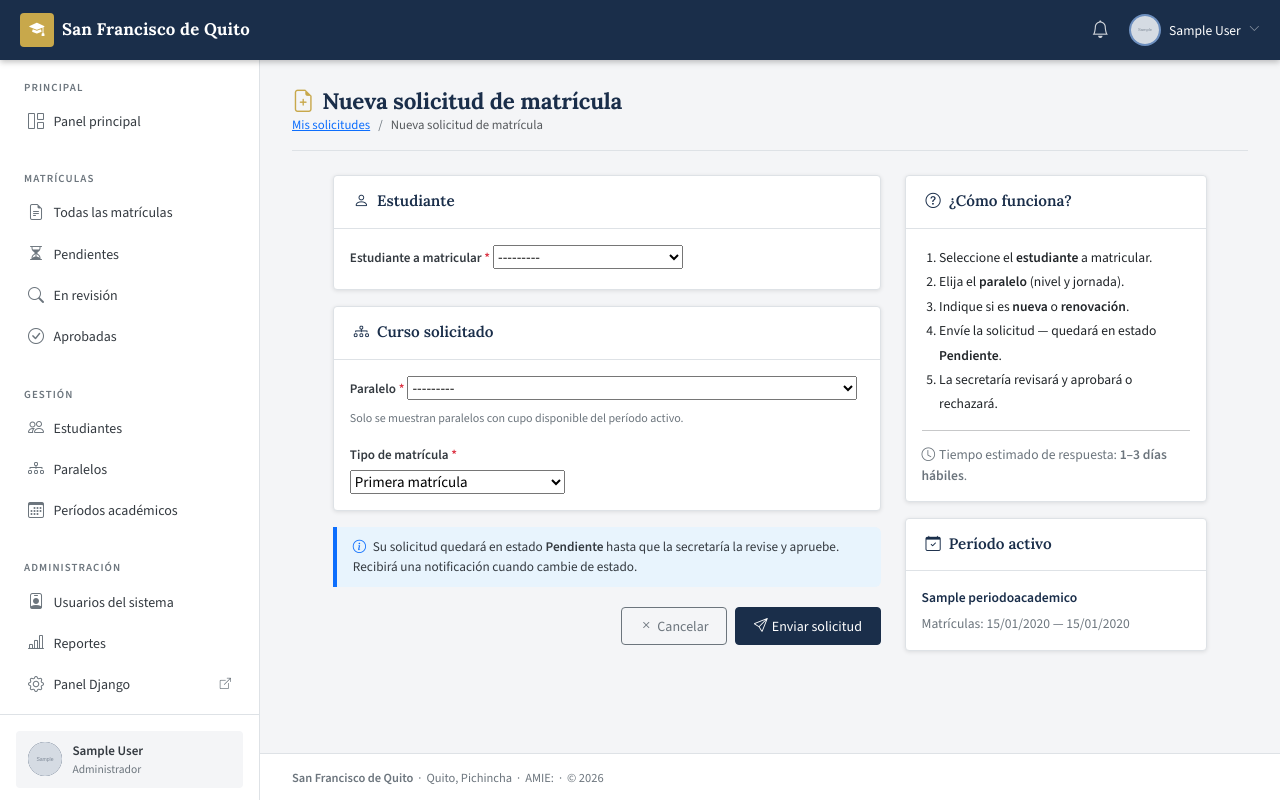
After one commit to Cristianv222/matriculas, a Django app: page /matriculas/nueva/ in a window 1280 px wide. The commit adds this page. Run offline with Django 4.2, Linux system fonts and the light colour scheme; a user stored in the database is signed in; tables that the repository leaves empty hold one stand-in row (values such as "Sample post"); grey boxes marked "Sample" are stand-in pictures.

Commit message:
listo panel del estudiante y todos los cambios

```diff
--- a/apps/matriculas/views.py
+++ b/apps/matriculas/views.py
@@ -9,8 +9,8 @@ from django.contrib.auth.mixins import LoginRequiredMixin, UserPassesTestMixin
 from django.core.exceptions import ValidationError
 from django.db.models import Q
 from django.http import JsonResponse
-from django.shortcuts import get_object_or_404, redirect
-from django.urls import reverse_lazy
+from django.shortcuts import get_object_or_404, redirect, render
+from django.urls import reverse_lazy, reverse
 from django.utils import timezone
 from django.views import View
 from django.views.generic import (
@@ -50,7 +50,7 @@ class AdminMixin(LoginRequiredMixin, UserPassesTestMixin):
 #  REPRESENTANTE / SOLICITANTE
 # ─────────────────────────────────────────────────────────────────────────────
 
-class MatriculaListView(RepresentanteMixin, ListView):
+class MisSolicitudesView(RepresentanteMixin, ListView):
     """Lista las matrículas del representante autenticado."""
     model               = Matricula
     template_name       = 'matriculas/lista.html'
@@ -73,6 +73,63 @@ class MatriculaListView(RepresentanteMixin, ListView):
         return ctx
 
 
+class MatriculaListView(LoginRequiredMixin, ListView):
+    """
+    Lista de matrículas:
+    - Representante: solo ve las suyas.
+    - Staff / secretaría / admin: ve todas con filtros.
+    """
+    model               = Matricula
+    template_name       = 'matriculas/lista.html'
+    context_object_name = 'matriculas'
+    paginate_by         = 20
+
+    def get_queryset(self):
+        user = self.request.user
+        if user.is_staff:
+            qs = Matricula.objects.select_related(
+                'estudiante', 'paralelo', 'paralelo__periodo',
+                'solicitante', 'revisado_por',
+            )
+            estado   = self.request.GET.get('estado')
+            periodo  = self.request.GET.get('periodo')
+            busqueda = self.request.GET.get('q')
+            if estado:
+                qs = qs.filter(estado=estado)
+            if periodo:
+                qs = qs.filter(paralelo__periodo__id=periodo)
+            if busqueda:
+                qs = qs.filter(
+                    Q(codigo__icontains=busqueda) |
+                    Q(estudiante__nombres__icontains=busqueda) |
+                    Q(estudiante__apellidos__icontains=busqueda) |
+                    Q(estudiante__numero_identificacion__icontains=busqueda)
+                )
+        else:
+            qs = Matricula.objects.filter(solicitante=user).select_related(
+                'estudiante', 'paralelo', 'paralelo__periodo'
+            )
+            estado = self.request.GET.get('estado')
+            if estado:
+                qs = qs.filter(estado=estado)
+        return qs.order_by('-fecha_solicitud')
+
+    def get_context_data(self, **kwargs):
+        ctx = super().get_context_data(**kwargs)
+        ctx['estados']         = Matricula.ESTADOS
+        ctx['estado_filtrado'] = self.request.GET.get('estado', '')
+        ctx['busqueda']        = self.request.GET.get('q', '')
+        ctx['es_staff']        = self.request.user.is_staff
+        if self.request.user.is_staff:
+            ctx['conteo'] = {
+                'pendientes':  Matricula.objects.filter(estado=Matricula.ESTADO_PENDIENTE).count(),
+                'en_revision': Matricula.objects.filter(estado=Matricula.ESTADO_EN_REVISION).count(),
+                'aprobadas':   Matricula.objects.filter(estado=Matricula.ESTADO_APROBADA).count(),
+                'rechazadas':  Matricula.objects.filter(estado=Matricula.ESTADO_RECHAZADA).count(),
+            }
+        return ctx
+
+
 class MatriculaCreateView(RepresentanteMixin, CreateView):
     """El representante crea una nueva solicitud de matrícula."""
     model         = Matricula
@@ -80,40 +137,57 @@ class MatriculaCreateView(RepresentanteMixin, CreateView):
     fields        = ['estudiante', 'paralelo', 'tipo', 'matricula_anterior']
 
     def get_success_url(self):
-        return reverse_lazy('matriculas:detalle', kwargs={'pk': self.object.pk})
+        return reverse('matriculas:detalle', kwargs={'pk': self.object.pk})
+
+    def get_form(self, form_class=None):
+        form = super().get_form(form_class)
+        from apps.periodos.models import PeriodoAcademico, Paralelo
+        periodo = PeriodoAcademico.objects.filter(es_activo=True).first()
+        if periodo:
+            form.fields['paralelo'].queryset = Paralelo.objects.filter(
+                periodo=periodo
+            ).select_related('nivel', 'periodo')
+        else:
+            form.fields['paralelo'].queryset = Paralelo.objects.none()
+
+        # Filtrar estudiantes: representante solo ve los suyos
+        user = self.request.user
+        if not user.is_staff:
+            from apps.estudiantes.models import Estudiante
+            form.fields['estudiante'].queryset = Estudiante.objects.filter(
+                representante=user
+            )
+        return form
 
     def form_valid(self, form):
         form.instance.solicitante = self.request.user
-        try:
-            form.instance.full_clean()
-        except ValidationError as e:
-            form.add_error(None, e)
-            return self.form_invalid(form)
         messages.success(self.request,
-            f'Solicitud de matrícula {form.instance.codigo} enviada correctamente.')
+            'Solicitud de matrícula enviada correctamente.')
         return super().form_valid(form)
 
     def get_context_data(self, **kwargs):
         ctx = super().get_context_data(**kwargs)
         ctx['titulo'] = 'Nueva solicitud de matrícula'
         ctx['accion'] = 'Enviar solicitud'
+        from apps.periodos.models import PeriodoAcademico
+        ctx['periodo_activo'] = PeriodoAcademico.objects.filter(es_activo=True).first()
         return ctx
 
 
-class MatriculaDetailView(RepresentanteMixin, DetailView):
-    """Detalle de la matrícula visible al representante."""
+class MatriculaDetailView(LoginRequiredMixin, DetailView):
+    """Detalle de la matrícula."""
     model         = Matricula
     template_name = 'matriculas/detalle.html'
 
     def get_queryset(self):
-        # Representantes solo ven las suyas; el staff ve todas.
         if self.request.user.is_staff:
             return Matricula.objects.all()
-        return super().get_queryset()
+        return Matricula.objects.filter(solicitante=self.request.user)
 
     def get_context_data(self, **kwargs):
         ctx = super().get_context_data(**kwargs)
-        ctx['historial'] = self.object.historial.select_related('usuario').order_by('fecha')
+        ctx['historial']       = self.object.historial.select_related('usuario').order_by('fecha')
+        ctx['puede_gestionar'] = self.request.user.is_staff
         return ctx
 
 
@@ -137,12 +211,32 @@ class MatriculaUpdateView(RepresentanteMixin, UpdateView):
             return redirect('matriculas:lista')
 
     def get_success_url(self):
-        return reverse_lazy('matriculas:detalle', kwargs={'pk': self.object.pk})
+        return reverse('matriculas:detalle', kwargs={'pk': self.object.pk})
+
+    def get_form(self, form_class=None):
+        form = super().get_form(form_class)
+        from apps.periodos.models import PeriodoAcademico, Paralelo
+        periodo = PeriodoAcademico.objects.filter(es_activo=True).first()
+        if periodo:
+            form.fields['paralelo'].queryset = Paralelo.objects.filter(
+                periodo=periodo
+            ).select_related('nivel', 'periodo')
+        else:
+            form.fields['paralelo'].queryset = Paralelo.objects.none()
+        user = self.request.user
+        if not user.is_staff:
+            from apps.estudiantes.models import Estudiante
+            form.fields['estudiante'].queryset = Estudiante.objects.filter(
+                representante=user
+            )
+        return form
 
     def get_context_data(self, **kwargs):
         ctx = super().get_context_data(**kwargs)
         ctx['titulo'] = 'Editar solicitud de matrícula'
         ctx['accion'] = 'Guardar cambios'
+        from apps.periodos.models import PeriodoAcademico
+        ctx['periodo_activo'] = PeriodoAcademico.objects.filter(es_activo=True).first()
         return ctx
 
 
@@ -179,8 +273,6 @@ class PanelSecretariaView(PersonalMixin, ListView):
             'estudiante', 'paralelo', 'paralelo__periodo',
             'solicitante', 'revisado_por',
         )
-
-        # Filtros desde GET
         estado   = self.request.GET.get('estado')
         periodo  = self.request.GET.get('periodo')
         busqueda = self.request.GET.get('q')
@@ -203,12 +295,11 @@ class PanelSecretariaView(PersonalMixin, ListView):
         ctx['estados']         = Matricula.ESTADOS
         ctx['estado_filtrado'] = self.request.GET.get('estado', '')
         ctx['busqueda']        = self.request.GET.get('q', '')
-        # Contadores rápidos para el dashboard de la secretaría
         ctx['conteo'] = {
-            'pendientes':   Matricula.objects.filter(estado=Matricula.ESTADO_PENDIENTE).count(),
-            'en_revision':  Matricula.objects.filter(estado=Matricula.ESTADO_EN_REVISION).count(),
-            'aprobadas':    Matricula.objects.filter(estado=Matricula.ESTADO_APROBADA).count(),
-            'rechazadas':   Matricula.objects.filter(estado=Matricula.ESTADO_RECHAZADA).count(),
+            'pendientes':  Matricula.objects.filter(estado=Matricula.ESTADO_PENDIENTE).count(),
+            'en_revision': Matricula.objects.filter(estado=Matricula.ESTADO_EN_REVISION).count(),
+            'aprobadas':   Matricula.objects.filter(estado=Matricula.ESTADO_APROBADA).count(),
+            'rechazadas':  Matricula.objects.filter(estado=Matricula.ESTADO_RECHAZADA).count(),
         }
         return ctx
 
@@ -231,12 +322,12 @@ class AprobarMatriculaView(PersonalMixin, View):
     """Secretaría aprueba una matrícula en revisión."""
 
     def post(self, request, pk):
-        matricula    = get_object_or_404(Matricula, pk=pk)
+        matricula     = get_object_or_404(Matricula, pk=pk)
         observaciones = request.POST.get('observaciones', '')
         try:
             matricula.aprobar(request.user, observaciones)
             messages.success(request,
-                f'✅ Matrícula {matricula.codigo} aprobada correctamente.')
+                f'Matrícula {matricula.codigo} aprobada correctamente.')
         except ValidationError as e:
             messages.error(request, str(e))
         return redirect('matriculas:detalle', pk=pk)
@@ -244,13 +335,6 @@ class AprobarMatriculaView(PersonalMixin, View):
 
 class RechazarMatriculaView(PersonalMixin, View):
     """Secretaría rechaza una matrícula con un motivo."""
-
-    def get(self, request, pk):
-        """Muestra el formulario de rechazo."""
-        matricula = get_object_or_404(Matricula, pk=pk)
-        return _render_modal_o_template(
-            request, 'matriculas/rechazar_form.html', {'matricula': matricula}
-        )
 
     def post(self, request, pk):
         matricula = get_object_or_404(Matricula, pk=pk)
@@ -261,10 +345,10 @@ class RechazarMatriculaView(PersonalMixin, View):
         try:
             matricula.rechazar(request.user, motivo)
             messages.warning(request,
-                f'❌ Matrícula {matricula.codigo} rechazada. El representante será notificado.')
+                f'Matrícula {matricula.codigo} rechazada.')
         except ValidationError as e:
             messages.error(request, str(e))
-        return redirect('matriculas:panel_secretaria')
+        return redirect('matriculas:detalle', pk=pk)
 
 
 # ─────────────────────────────────────────────────────────────────────────────
@@ -273,12 +357,6 @@ class RechazarMatriculaView(PersonalMixin, View):
 
 class AnularMatriculaView(AdminMixin, View):
     """Solo el administrador puede anular una matrícula aprobada."""
-
-    def get(self, request, pk):
-        matricula = get_object_or_404(Matricula, pk=pk)
-        return _render_modal_o_template(
-            request, 'matriculas/anular_form.html', {'matricula': matricula}
-        )
 
     def post(self, request, pk):
         matricula = get_object_or_404(Matricula, pk=pk)
@@ -289,7 +367,7 @@ class AnularMatriculaView(AdminMixin, View):
         try:
             matricula.anular(request.user, motivo)
             messages.warning(request,
-                f'🚫 Matrícula {matricula.codigo} anulada.')
+                f'Matrícula {matricula.codigo} anulada.')
         except ValidationError as e:
             messages.error(request, str(e))
         return redirect('matriculas:detalle', pk=pk)
@@ -318,15 +396,10 @@ class HistorialMatriculaView(PersonalMixin, DetailView):
 # ─────────────────────────────────────────────────────────────────────────────
 
 class MatriculaEstadoAPIView(LoginRequiredMixin, View):
-    """
-    Devuelve el estado actual de una matrícula en JSON.
-    Útil para actualizar badges en tiempo real vía AJAX.
-    """
+    """Devuelve el estado actual de una matrícula en JSON."""
 
     def get(self, request, pk):
         matricula = get_object_or_404(Matricula, pk=pk)
-
-        # Representantes solo pueden consultar las suyas
         if not request.user.is_staff and matricula.solicitante != request.user:
             return JsonResponse({'error': 'No autorizado'}, status=403)
 
@@ -340,17 +413,3 @@ class MatriculaEstadoAPIView(LoginRequiredMixin, View):
             'dias_en_proceso': matricula.dias_en_proceso,
             'fecha_solicitud': matricula.fecha_solicitud.isoformat(),
         })
-
-
-# ─────────────────────────────────────────────────────────────────────────────
-#  Helpers internos
-# ─────────────────────────────────────────────────────────────────────────────
-
-def _render_modal_o_template(request, template, context):
-    """
-    Renderiza el template normal.
-    Si en el futuro usas django-htmx o similar, aquí puedes
-    devolver solo el fragmento de modal.
-    """
-    from django.shortcuts import render
-    return render(request, template, context)
--- a/apps/periodos/views.py
+++ b/apps/periodos/views.py
@@ -202,6 +202,7 @@ class ParaleloCreateView(LoginRequiredMixin, AdminRequeridoMixin, CreateView):
         ctx = super().get_context_data(**kwargs)
         ctx['titulo'] = 'Nuevo Paralelo'
         ctx['accion'] = 'Crear paralelo'
+        ctx['nivel_form'] = NivelForm()
         return ctx
 
 
@@ -219,6 +220,7 @@ class ParaleloUpdateView(LoginRequiredMixin, AdminRequeridoMixin, UpdateView):
         ctx = super().get_context_data(**kwargs)
         ctx['titulo'] = f'Editar: {self.object}'
         ctx['accion'] = 'Guardar cambios'
+        ctx['nivel_form'] = NivelForm()
         return ctx
 
 
--- a/templates/matriculas/detalle.html
+++ b/templates/matriculas/detalle.html
@@ -177,7 +177,7 @@
 
                 {# Iniciar revisión #}
                 {% if matricula.estado == 'PENDIENTE' %}
-                <form method="post" action="{% url 'matriculas:iniciar-revision' matricula.pk %}">
+                <form method="post" action="{% url 'matriculas:iniciar_revision' matricula.pk %}">
                     {% csrf_token %}
                     <button type="submit" class="btn btn-institucional w-100">
                         <i class="bi bi-search me-2"></i>Iniciar revisión
@@ -206,7 +206,7 @@
                 <div class="collapse" id="colRechazar">
                     <form method="post" action="{% url 'matriculas:rechazar' matricula.pk %}">
                         {% csrf_token %}
-                        <textarea name="motivo_rechazo" class="form-control form-control-sm mb-2" rows="3"
+                        <textarea name="motivo" class="form-control form-control-sm mb-2" rows="3"
                                   placeholder="Motivo del rechazo (requerido)…" required></textarea>
                         <button type="submit" class="btn btn-danger w-100 btn-sm">
                             Confirmar rechazo
@@ -224,7 +224,7 @@
                 <div class="collapse" id="colAnular">
                     <form method="post" action="{% url 'matriculas:anular' matricula.pk %}">
                         {% csrf_token %}
-                        <textarea name="motivo_anulacion" class="form-control form-control-sm mb-2" rows="3"
+                        <textarea name="motivo" class="form-control form-control-sm mb-2" rows="3"
                                   placeholder="Motivo de anulación (requerido)…" required></textarea>
                         <button type="submit" class="btn btn-warning w-100 btn-sm">
                             Confirmar anulación
--- /dev/null
+++ b/templates/matriculas/formulario.html
@@ -0,0 +1,175 @@
+{% extends "base.html" %}
+{% block title %}{{ titulo|default:"Nueva solicitud de matrícula" }}{% endblock %}
+
+{% block content %}
+<div class="page-header">
+    <div class="d-flex align-items-center justify-content-between flex-wrap gap-2">
+        <div>
+            <h1><i class="bi bi-file-earmark-plus me-2" style="color:var(--acento);"></i>{{ titulo|default:"Nueva solicitud de matrícula" }}</h1>
+            <nav aria-label="breadcrumb"><ol class="breadcrumb">
+                <li class="breadcrumb-item"><a href="{% url 'matriculas:lista' %}">Mis solicitudes</a></li>
+                <li class="breadcrumb-item active">{{ titulo|default:"Nueva solicitud" }}</li>
+            </ol></nav>
+        </div>
+    </div>
+</div>
+
+<div class="row justify-content-center">
+    <div class="col-lg-7">
+
+        {# ── Aviso si no hay período activo ── #}
+        {% if not periodo_activo %}
+        <div style="background:#fff3cd;border-left:4px solid #c8a84b;padding:.75rem 1rem;border-radius:0 6px 6px 0;margin-bottom:1.5rem;font-size:.875rem;">
+            <i class="bi bi-exclamation-triangle me-1" style="color:#c8a84b;"></i>
+            <strong>No hay un período de matrícula abierto en este momento.</strong>
+            Consulte con la secretaría del plantel.
+        </div>
+        {% endif %}
+
+        <form method="post"
+              action="{% if form.instance.pk %}{% url 'matriculas:editar' form.instance.pk %}{% else %}{% url 'matriculas:crear' %}{% endif %}"
+              novalidate>
+            {% csrf_token %}
+
+            {# ── Estudiante ── #}
+            <div class="card mb-3">
+                <div class="card-header"><i class="bi bi-person me-2"></i>Estudiante</div>
+                <div class="card-body">
+                    <label class="form-label">Estudiante a matricular <span class="text-danger">*</span></label>
+                    {{ form.estudiante }}
+                    {% if form.estudiante.errors %}
+                    <div style="font-size:.78rem;color:#dc3545;margin-top:.25rem;">{{ form.estudiante.errors|first }}</div>
+                    {% endif %}
+                    {% if not request.user.is_staff %}
+                    <div style="font-size:.75rem;color:var(--gris-medio);margin-top:.3rem;">
+                        Solo aparecen los estudiantes a su cargo. Si no ve al estudiante,
+                        <a href="{% url 'usuarios:perfil' %}">actualice su perfil</a>.
+                    </div>
+                    {% endif %}
+                </div>
+            </div>
+
+            {# ── Paralelo ── #}
+            <div class="card mb-3">
+                <div class="card-header"><i class="bi bi-diagram-3 me-2"></i>Curso solicitado</div>
+                <div class="card-body">
+                    <div class="row g-3">
+                        <div class="col-12">
+                            <label class="form-label">Paralelo <span class="text-danger">*</span></label>
+                            {{ form.paralelo }}
+                            {% if form.paralelo.errors %}
+                            <div style="font-size:.78rem;color:#dc3545;margin-top:.25rem;">{{ form.paralelo.errors|first }}</div>
+                            {% endif %}
+                            <div style="font-size:.75rem;color:var(--gris-medio);margin-top:.3rem;">
+                                Solo se muestran paralelos con cupo disponible del período activo.
+                            </div>
+                        </div>
+                        <div class="col-md-6">
+                            <label class="form-label">Tipo de matrícula <span class="text-danger">*</span></label>
+                            {{ form.tipo }}
+                            {% if form.tipo.errors %}
+                            <div style="font-size:.78rem;color:#dc3545;margin-top:.25rem;">{{ form.tipo.errors|first }}</div>
+                            {% endif %}
+                        </div>
+                    </div>
+                </div>
+            </div>
+
+            {# ── Matrícula anterior (solo renovación) ── #}
+            <div class="card mb-3" id="tarjetaAnterior" style="{% if form.instance.tipo != 'RENOVACION' %}display:none;{% endif %}">
+                <div class="card-header"><i class="bi bi-arrow-repeat me-2"></i>Renovación</div>
+                <div class="card-body">
+                    <label class="form-label">Matrícula del período anterior</label>
+                    {{ form.matricula_anterior }}
+                    {% if form.matricula_anterior.errors %}
+                    <div style="font-size:.78rem;color:#dc3545;margin-top:.25rem;">{{ form.matricula_anterior.errors|first }}</div>
+                    {% endif %}
+                    <div style="font-size:.75rem;color:var(--gris-medio);margin-top:.3rem;">
+                        Seleccione la matrícula aprobada del período anterior de este mismo estudiante.
+                    </div>
+                </div>
+            </div>
+
+            {# ── Errores generales ── #}
+            {% if form.non_field_errors %}
+            <div style="border-left:4px solid #dc3545;background:#f8d7da;color:#842029;padding:.65rem 1rem;border-radius:4px;font-size:.85rem;margin-bottom:1rem;">
+                {% for e in form.non_field_errors %}<div><i class="bi bi-x-circle me-1"></i>{{ e }}</div>{% endfor %}
+            </div>
+            {% endif %}
+
+            {# ── Aviso importante ── #}
+            <div style="background:#e8f4fd;border-left:4px solid #0d6efd;padding:.65rem 1rem;border-radius:0 6px 6px 0;font-size:.83rem;margin-bottom:1.25rem;">
+                <i class="bi bi-info-circle me-1" style="color:#0d6efd;"></i>
+                Su solicitud quedará en estado <strong>Pendiente</strong> hasta que la secretaría la revise y apruebe.
+                Recibirá una notificación cuando cambie de estado.
+            </div>
+
+            <div class="d-flex gap-2 justify-content-end">
+                <a href="{% url 'matriculas:lista' %}" class="btn btn-outline-secondary">
+                    <i class="bi bi-x me-1"></i>Cancelar
+                </a>
+                <button type="submit" class="btn btn-institucional"
+                        {% if not periodo_activo %}disabled title="No hay período de matrícula abierto"{% endif %}>
+                    <i class="bi bi-send me-1"></i>{{ accion|default:"Enviar solicitud" }}
+                </button>
+            </div>
+        </form>
+    </div>
+
+    {# ── Panel lateral de ayuda ── #}
+    <div class="col-lg-4 mt-4 mt-lg-0">
+        <div class="card">
+            <div class="card-header"><i class="bi bi-question-circle me-2"></i>¿Cómo funciona?</div>
+            <div class="card-body" style="font-size:.85rem;">
+                <ol style="padding-left:1.1rem;margin:0;line-height:1.8;">
+                    <li>Seleccione el <strong>estudiante</strong> a matricular.</li>
+                    <li>Elija el <strong>paralelo</strong> (nivel y jornada).</li>
+                    <li>Indique si es <strong>nueva</strong> o <strong>renovación</strong>.</li>
+                    <li>Envíe la solicitud — quedará en estado <strong>Pendiente</strong>.</li>
+                    <li>La secretaría revisará y aprobará o rechazará.</li>
+                </ol>
+                <hr style="margin:.85rem 0;">
+                <div style="color:var(--gris-medio);">
+                    <i class="bi bi-clock me-1"></i>Tiempo estimado de respuesta: <strong>1–3 días hábiles</strong>.
+                </div>
+            </div>
+        </div>
+
+        {% if periodo_activo %}
+        <div class="card mt-3">
+            <div class="card-header"><i class="bi bi-calendar-check me-2"></i>Período activo</div>
+            <div class="card-body" style="font-size:.85rem;">
+                <div style="font-weight:600;color:var(--azul-marino);">{{ periodo_activo.nombre }}</div>
+                <div style="color:var(--gris-medio);margin-top:.35rem;">
+                    Matrículas: {{ periodo_activo.fecha_inicio_matriculas|date:"d/m/Y" }} — {{ periodo_activo.fecha_fin_matriculas|date:"d/m/Y" }}
+                </div>
+                {% if periodo_activo.matriculas_extraordinarias_abiertas %}
+                <div style="color:#c8a84b;margin-top:.35rem;">
+                    <i class="bi bi-star me-1"></i>Período extraordinario abierto.
+                </div>
+                {% endif %}
+            </div>
+        </div>
+        {% endif %}
+    </div>
+</div>
+{% endblock %}
+
+{% block extra_js %}
+<script>
+// Mostrar/ocultar tarjeta de matrícula anterior según tipo
+const tipoSelect = document.getElementById('{{ form.tipo.id_for_label }}');
+const tarjeta    = document.getElementById('tarjetaAnterior');
+
+function toggleAnterior() {
+    if (tipoSelect && tarjeta) {
+        tarjeta.style.display = tipoSelect.value === 'RENOVACION' ? '' : 'none';
+    }
+}
+
+if (tipoSelect) {
+    tipoSelect.addEventListener('change', toggleAnterior);
+    toggleAnterior();
+}
+</script>
+{% endblock %}
```
Also changed, not shown: apps/estudiantes/views.py (+155 -86 lines), apps/usuarios/views.py (+12 -3 lines), templates/periodos/paralelo_formulario.html (+20 -33 lines).
